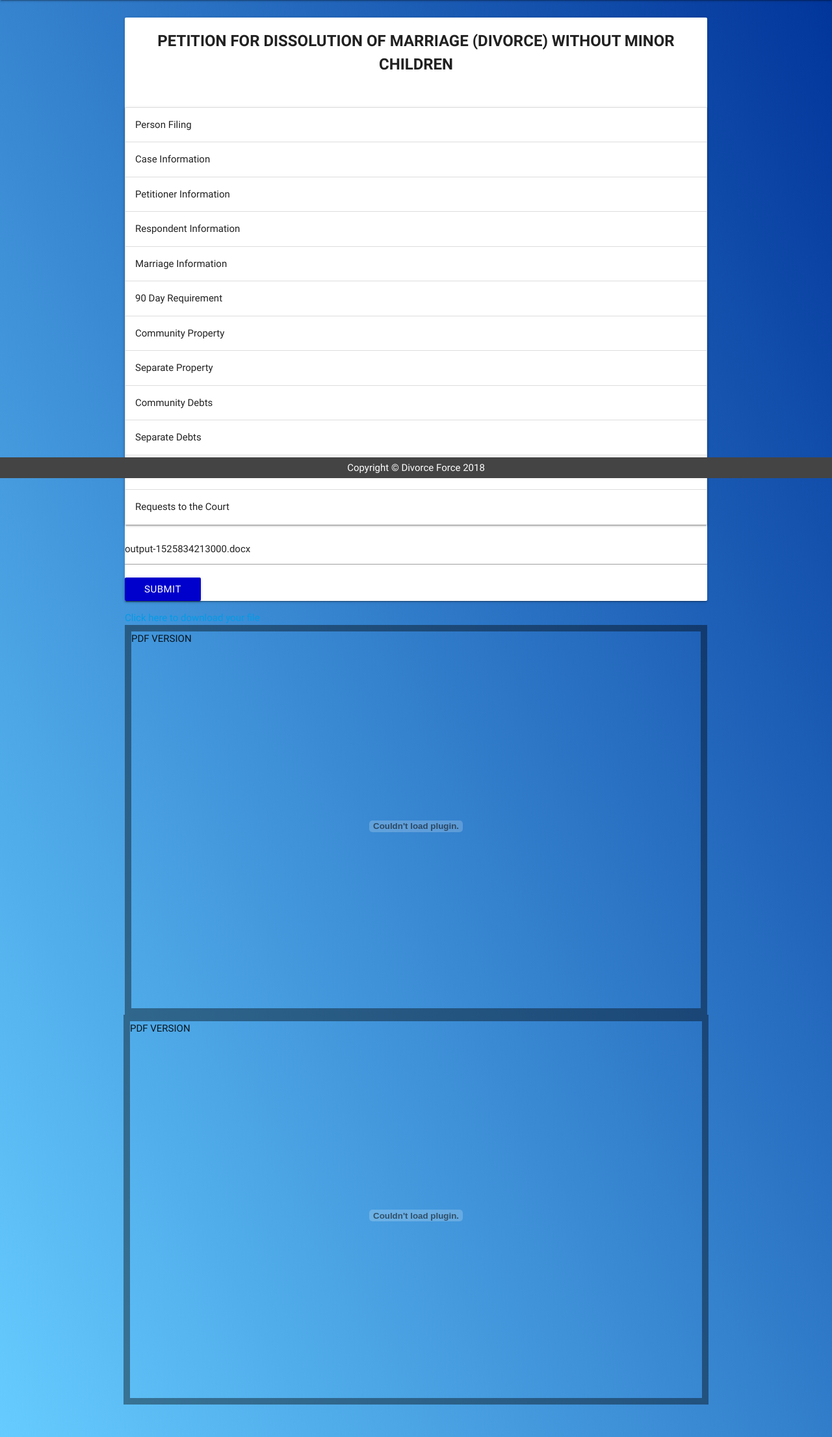
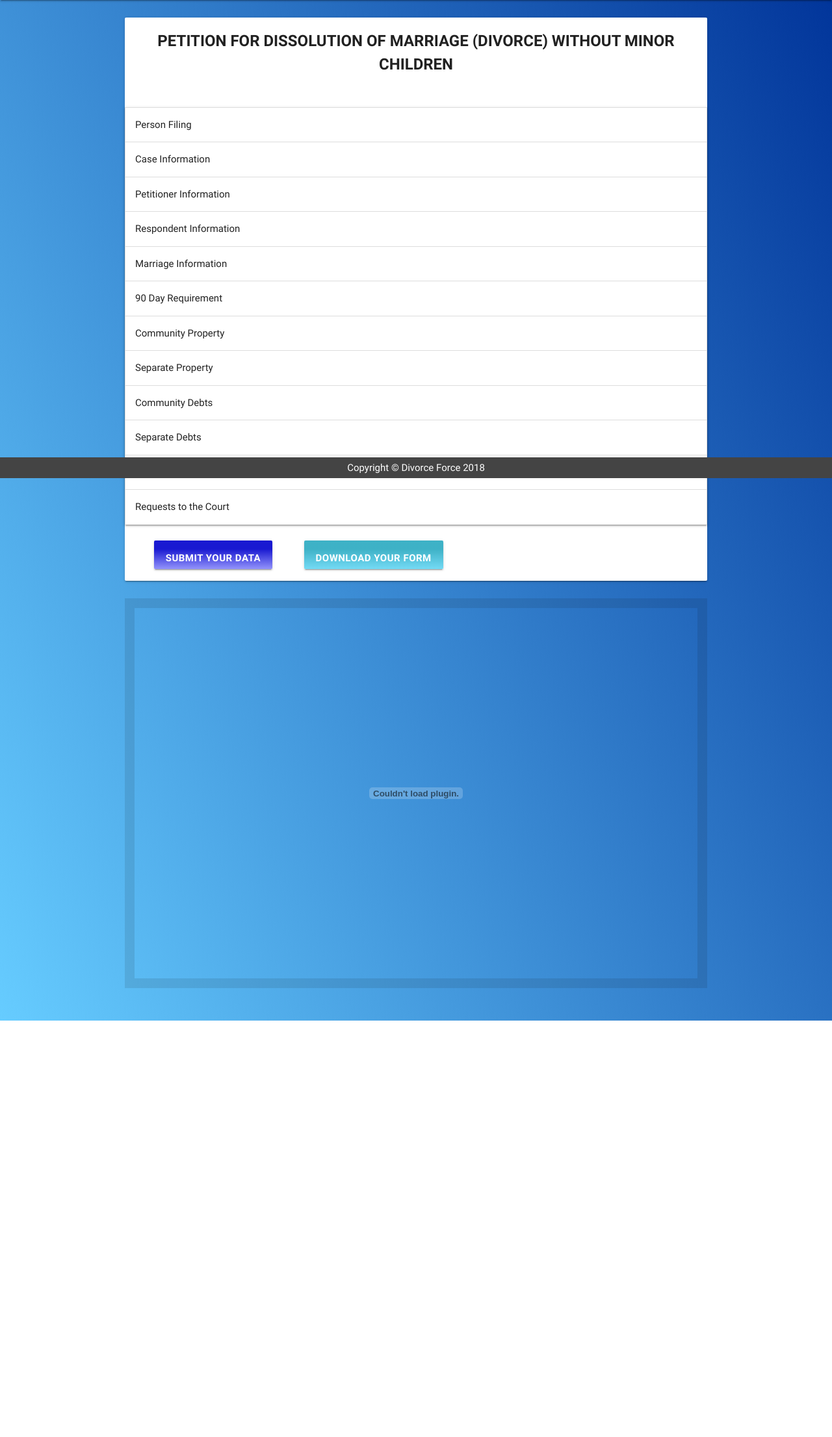
Before and after one commit to lindsbow102/Divorce_Force, a Node server app: page /form.html in a window 1280 px wide. Shown: the part 64-2276 px from the top of the page at 65% size. After the commit the page ends 1635 px from the top, so only its background shows below. Run offline with Node 20, Linux system fonts and the light colour scheme; some libraries are stand-ins or nearby versions.

Commit message:
Added style and better button

```diff
--- a/public/CSS/form-style.css
+++ b/public/CSS/form-style.css
@@ -1,7 +1,54 @@
 body {
     background: linear-gradient(62deg,#66ccff, #003399);
     margin-bottom: 50px;
-}
+
+        /* ANIMATED BACKGROUND
+        background: linear-gradient(270deg, #66ccff, #003399, #66ccff, #100802, #66ccff);
+        background-size: 1000% 1000%;
+        height: 500px;
+        background: linear-gradient(270deg, #003399, #100082, #66ccff, #003399, #100082);
+        background-size: 1200% 1200%;
+        -webkit-animation: AnimationName 59s ease infinite;
+        -moz-animation: AnimationName 59s ease infinite;
+        animation: AnimationName 59s ease infinite;
+
+        }
+
+        @-webkit-keyframes AnimationName {
+            0% {
+                background-position: 0% 50%
+            }
+            50% {
+                background-position: 100% 50%
+            }
+            100% {
+                background-position: 0% 50%
+            }
+        }
+
+        @-moz-keyframes AnimationName {
+            0% {
+                background-position: 0% 50%
+            }
+            50% {
+                background-position: 100% 50%
+            }
+            100% {
+                background-position: 0% 50%
+            }
+        }
+
+        @keyframes AnimationName {
+            0% {
+                background-position: 0% 50%
+            }
+            50% {
+                background-position: 100% 50%
+            }
+            100% {
+                background-position: 0% 50%
+             } */
+    }
 
 nav {
     background-color: #444;
@@ -11,7 +58,31 @@
 
 #form-submit {
     color: white;
-    background-color: #0000cc;
+    font-weight: bold;
+    background: linear-gradient(rgba(0, 0, 204, 0.9) 30%, rgba(120, 120, 250, 0.8));
+    /* background-color: #0000cc; */
+    margin: auto;
+    padding-top: 1%;
+    padding-left: 2%;
+    padding-right: 2%;
+    padding-bottom: 4%;
+    margin-top: 1%;
+    margin-bottom: 2%;
+    margin-left: 5%;
+}
+#linkbtn {
+    color: white;
+    font-weight: bold;
+    /* background-color: #11dfcd; */
+    background: linear-gradient(rgba(41, 169, 192, 0.9) 30%, rgba(81, 209, 242, 0.8));
+    margin: auto;
+    padding-top: 1%;
+    padding-left: 2%;
+    padding-right: 2%;
+    padding-bottom: 4%;
+    margin-top: 1%;
+    margin-bottom: 2%;
+    margin-left: 5%;
 }
 
 footer {
--- a/public/form.html
+++ b/public/form.html
@@ -1,3 +1,6 @@
+<!-- Divorce-Force Webpage for the Marriage Dissolution Form entries and link generation -->
+<!-- Developed by Lindsey Bowen, Elizabeth Richardson, Steve Smith, Fernando Zacarias -->
+
 <!DOCTYPE html>
 <html lang="en">
 
@@ -7,23 +10,20 @@
     <meta http-equiv="X-UA-Compatible" content="ie=edge">
     <!-- Link to the jQuery Library -->
     <script type="text/javascript" src="https://code.jquery.com/jquery-2.1.1.min.js"></script>
-
     <!-- Compiled and minified Materialize CSS -->
     <link rel="stylesheet" href="https://cdnjs.cloudflare.com/ajax/libs/materialize/0.100.2/css/materialize.min.css">
-
     <!-- Compiled and minified Materialize JavaScript -->
     <script src="https://cdnjs.cloudflare.com/ajax/libs/materialize/0.100.2/js/materialize.min.js"></script>
     <script src="https://code.jquery.com/jquery.js"></script>
     <script src="../js/form-post.js"></script>
-
     <!--CSS Link-->
     <link rel="stylesheet" type="text/css" href="CSS/form-style.css">
-
-
     <title>Marriage Dissolution Form</title>
 </head>
 
 <body>
+
+    <div id="background-main">
         <!-- NAVBAR  -->
         <nav>
             <div class="nav-wrapper">
@@ -252,11 +252,13 @@
                                             </div>
 
                                             <input class="form-control" name="form7_1" type="checkbox" name="marriage-info" tabindex="27" data-objref="1031 0 R" title="We do not have a covenant marriage (If not sure, refer to the INSTRUCTIONS for information"
-                                            data-field-name="convent_marriage" imageName="1/form/1031 0 R" images="110100" />
+                                                data-field-name="convent_marriage" imageName="1/form/1031 0 R" images="110100"
+                                            />
                                             <label for="form7_1">Covenant Marriage</label>
 
                                             <input class="form-control" name="form3_1" type="checkbox" name="marriage-info" tabindex="28" data-objref="1032 0 R" title="Our marriage is broken beyond repair (“irretrievably broken”) and there is no hope of reconciliation"
-                                            data-field-name="broken_marriage" imageName="1/form/1032 0 R" images="110100" />
+                                                data-field-name="broken_marriage" imageName="1/form/1032 0 R" images="110100"
+                                            />
                                             <label for="form3_1">Broken Marriage</label>
 
 
@@ -313,8 +315,8 @@
                                             <input name="form53_2" type="checkbox" name="community-property" tabindex="34" data-objref="374 0 R" data-field-name="community_prop_yes"
                                                 imageName="2/form/374 0 R" images="110100" />
                                             <label for="form53_2">My spouse and I
-                                            <strong>did</strong> acquire property during our marriage and we should divide it as
-                                            follows:
+                                                <strong>did</strong> acquire property during our marriage and we should divide it
+                                                as follows:
                                             </label>
 
                                             <br>
@@ -870,8 +872,8 @@
                                                     data-field-name="alimony_monthly" />
                                             </div>
                                             <div class="input-field">
-                                            <label for="alimony_duration">To continue until recipient is remarried, deceased, or for the following duration
-                                                (in months): </label>
+                                                <label for="alimony_duration">To continue until recipient is remarried, deceased, or for the following
+                                                    duration (in months): </label>
                                                 <input class="form-id" name="alimony_duration" type="text" tabindex="40" value="" data-objref="379 0 R" title="alimony_duration"
                                                     data-field-name="alimony_duration" />
                                             </div>
@@ -888,9 +890,14 @@
                                                     data-field-name="other_orders" />
                                             </div>
                             </ul>
-                        <div><input name="document_name" type="text" id="document_name">
+                            <div>
+
+                                <input name="document_name" type="hidden" id="document_name" style="color: white !important;">
                             </div>
-                        <button type=" submit " class="btn btn-primary" id="form-submit">Submit</button>
+                            <button type="submit" class="btn btn-primary modal-trigger" id="form-submit" data-target="modal1">Submit Your Data</button>
+                            <span id="doc-link">
+
+                            </span>
 
                     </form>
 
@@ -903,16 +910,22 @@
                     </div>
                 </div>
 
-            <div id="doc-link">
-                Link goes here
-            </div>
                 <!-- Div to hold the rendered pdf -->
-            <div id="result-pdf" style="max-width: 100%; width: 900px; height: 600px; border: 10px solid rgba(0,0,0,.4); margin: auto;">
-                PDF VERSION
-                <embed class="pdfobject" src="templates/dissolution.pdf" type="application/pdf" style="overflow: auto; width: 100%; height: 100%; padding-bottom: 3%;"
+                <div id="result-pdf" style="max-width: 100%; width: 900px; height: 600px; border: 15px solid rgba(10,10,10,.1); margin: auto; margin-top: 3%;">
+                    <embed class="pdfobject" src="templates/dissolution.pdf" type="application/pdf" style="overflow: auto; width: 100%; height: 100%;"
                         internalinstanceid="26">
                 </div>
 
+                <!-- MODAL
+                <div id="modal1" class="modal">
+                    <div class="modal-content">
+                        <h4>Your legal form</h4>
+                        <p>A bunch of text</p>
+                    </div>
+                    <div class="modal-footer">
+                        <a href="#!" class="modal-close waves-effect waves-green btn-flat">Agree</a>
+                    </div>
+                </div> -->
                 <footer>
                     <div>Copyright &copy; Divorce Force 2018</div>
                 </footer>
@@ -920,24 +933,23 @@
 
                 <script type="text/javascript">
 
+                    // -----DOCUMENT NAME ASSIGNMENT-----
+                    //Variable to hold current moment to make filenames unique
                     var timestamp = Date.now();
-
-                    //ID FOR FORM FILENAME file-name
+                    //Variable to assemble a standardized filename for the generated form
                     var docName = 'output-' + timestamp + '.docx'
                     $("#document_name").attr("value", docName);
                     console.log('Documentname: ' + docName)
-                var link = '<a href="/Output/' + docName + '">Click here to download your file </a>';
-                alert(link);
+                    var link = '<a id="linkbtn" class="waves-effect waves-light btn" href="/Output/' + docName + '">Download Your Form</a>';
                     $("#doc-link").html(link);
                     $(document).ready(function () {
 
-
+                        // -----MODAL-----
 
                         Materialize.updateTextFields();
                         $('.collapsible').collapsible();
                         $('.modal').modal();
                     });
-
 
                     $('.modal').modal({
                         dismissible: true, // Modal can be dismissed by clicking outside of the modal
@@ -953,20 +965,12 @@
                         complete: function () { alert('Closed'); } // Callback for Modal close
                     }
                     );
-
-
-
-
                 </script>
             </div>
-        <!-- Div to hold the rendered pdf -->
-        <div id="result-pdf" style="max-width: 100%; width: 900px; height: 600px; border: 10px solid rgba(0,0,0,.4); margin: auto;">
-            PDF VERSION
-            <embed class="pdfobject" src="templates/dissolution.pdf" type="application/pdf" style="overflow: auto; width: 100%; height: 100%; padding-bottom: 3%;"
-                internalinstanceid="26">
-        </div>
-        <footer>
-            <div>Copyright &copy; Divorce Force 2018</div>
+            <footer style="width: 100%; margin: auto !important;">
+                <!-- <div style="width: 100%; margin: auto !important;"> -->
+                Copyright &copy; Divorce Force 2018
+                <!-- </div> -->
             </footer>
 
             <!--Initializing Materialize-->
@@ -975,9 +979,7 @@
                 $(document).ready(function () {
                     Materialize.updateTextFields();
                     $('.collapsible').collapsible();
-
                 });
-
             </script>
 
 
```
Also changed, not shown: public/CSS/style.css (+52 -5 lines), 2 other files. Lines whose indentation alone changed are shown as unchanged.
